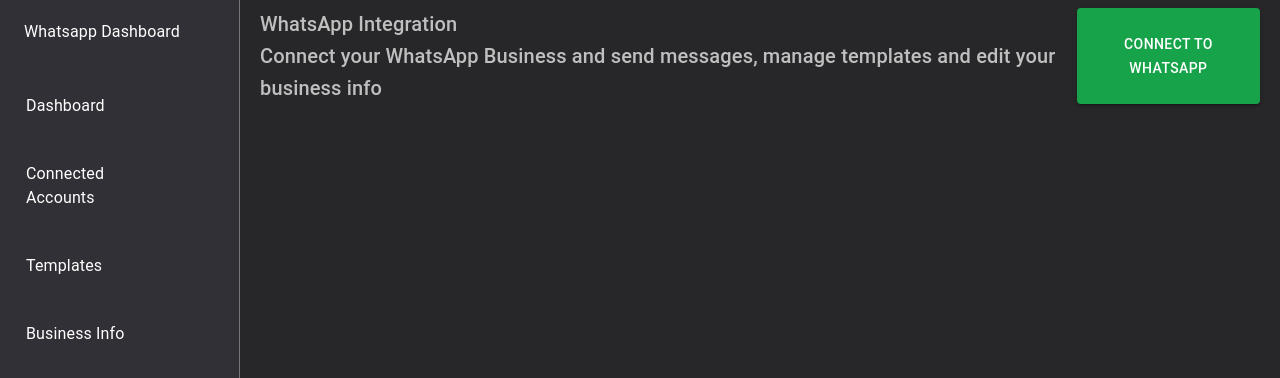
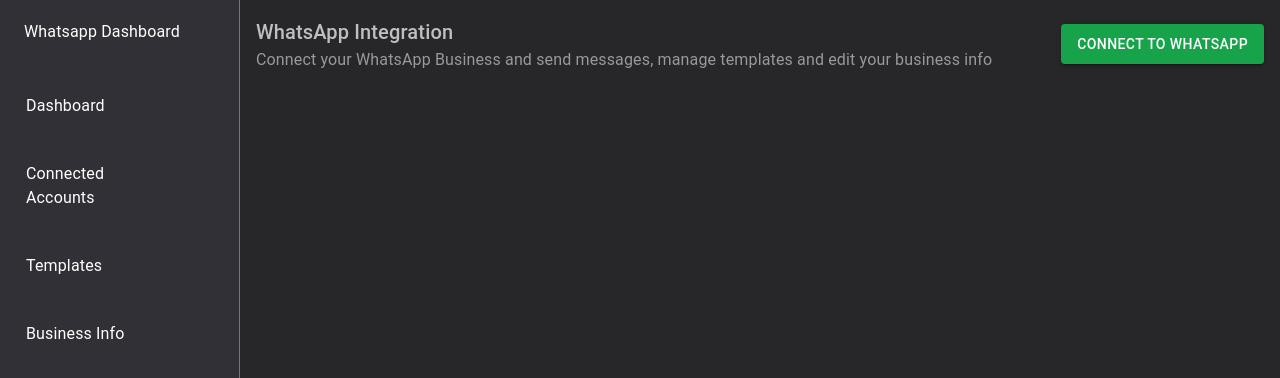
Before and after one commit to priyanshrajput19/neobound-whatsapp-integration, a React (Vite) app in the folder Frontend/: page /dashboard in a window 1280 px wide. Shown: the top 378 px of the page. Built offline with nearby package versions, Linux system fonts and the light colour scheme.

Commit message:
UI Changes
1. Fix UI on Dashboard
2. Change function to arrow function for all component and pages
3. Move utility function to utils

```diff
--- a/Frontend/src/App.jsx
+++ b/Frontend/src/App.jsx
@@ -6,7 +6,8 @@
 import Templates from "./pages/Templates/templates.jsx";
 import Layout from "./components/layout";
 
-function App() {
+const App = () => {
+
   // Initialize Facebook SDK
   useEffect(() => {
     console.log("App component mounted, loading Facebook SDK script...");
--- a/Frontend/src/components/layout.jsx
+++ b/Frontend/src/components/layout.jsx
@@ -2,7 +2,7 @@
 import { Outlet } from "react-router-dom";
 import Sidebar from "./Sidebar";
 
-function Layout() {
+const Layout = () => {
   return (
     <>
       <div>
--- a/Frontend/src/pages/businessInfo.jsx
+++ b/Frontend/src/pages/businessInfo.jsx
@@ -1,7 +1,7 @@
 import React from "react";
 import { Divider, Typography } from "@mui/material";
 
-function businessInfo() {
+const businessInfo = () => {
   return (
     <>
       <div>
--- a/Frontend/src/pages/dashboard.jsx
+++ b/Frontend/src/pages/dashboard.jsx
@@ -1,12 +1,14 @@
 import React, { useEffect, useRef } from "react";
-import { Box, Typography, Button } from "@mui/material";
+import {Typography, Button, Stack } from "@mui/material";
+import { checkJSONString } from "../util/utility";
 import axios from "axios";
 
-function Dashboard() {
-  // const [businessData, setbusinessData] = useState(null);
+const Dashboard = () => {
+
   const businessDataRef = useRef(null);
   console.log("dashboard rendered");
-  useEffect(() => {
+
+	useEffect(() => {
     console.log("useEffect rendered");
 
     const handleMessage = (event) => {
@@ -17,7 +19,6 @@
           if (data.type === "WA_EMBEDDED_SIGNUP") {
             console.log("WhatsApp Embedded Signup message event: ", data);
             businessDataRef.current = data.data;
-            // setbusinessData(data.data); // Store the data in state
           }
         }
       } catch (error) {
@@ -32,25 +33,7 @@
       window.removeEventListener("message", handleMessage);
     };
   }, []);
-  const checkJSONString = (str) => {
-    if (typeof str !== "string") return false;
 
-    const trimmed = str.trim();
-
-    // Quick structural check
-    if (!(trimmed.startsWith("{") && trimmed.endsWith("}")) && !(trimmed.startsWith("[") && trimmed.endsWith("]"))) {
-      return false;
-    }
-
-    // Validate JSON syntax
-    try {
-      JSON.parse(trimmed);
-      return true;
-    } catch (error) {
-      console.log("Error in checkJSONString: ", error);
-      return false;
-    }
-  };
   const fbLoginCallback = (response) => {
     if (response.authResponse) {
       const code = response.authResponse.code;
@@ -67,6 +50,7 @@
       console.log("WhatsApp signup response: ", response);
     }
   };
+
   const handleWhatsAppSignup = () => {
     try {
       console.log("Attempting WhatsApp signup...");
@@ -112,22 +96,27 @@
         console.log(error);
       });
   };
+
   return (
-    <>
-      <div>
-        <div className="header flex justify-between ml-60 pt-2 pl-5 pr-5  ">
+    <div className="p-4">
+      <div className="header flex justify-between ml-60 items-center">
+        <Stack direction="column" spacing={0}>
           <Typography variant="h6" color="#bfbfbf">
             WhatsApp Integration
-            <br />
+          </Typography>
+          <Typography variant="body1" color="#999999">
             Connect your WhatsApp Business and send messages, manage templates and edit your business info
           </Typography>
+        </Stack>
 
-          <Button variant="contained" sx={{ backgroundColor: "#17a34a" }} onClick={handleWhatsAppSignup}>
+        <Stack direction="row" spacing={2}>
+          <Button variant="contained" sx={{ backgroundColor: "#17a34a" }} className="h-10" onClick={handleWhatsAppSignup}>
             Connect to WhatsApp
           </Button>
-        </div>
+        </Stack>
       </div>
-    </>
+    </div>
   );
 }
+
 export default Dashboard;
--- /dev/null
+++ b/Frontend/src/utils/utility.js
@@ -0,0 +1,16 @@
+export const checkJSONString = (str) => {
+    if (typeof str !== "string") return false;
+    const trimmed = str.trim();
+    // Quick structural check
+    if (!(trimmed.startsWith("{") && trimmed.endsWith("}")) && !(trimmed.startsWith("[") && trimmed.endsWith("]"))) {
+      return false;
+    }
+    // Validate JSON syntax
+    try {
+      JSON.parse(trimmed);
+      return true;
+    } catch (error) {
+      console.log("Error in checkJSONString: ", error);
+      return false;
+    }
+  };
```
